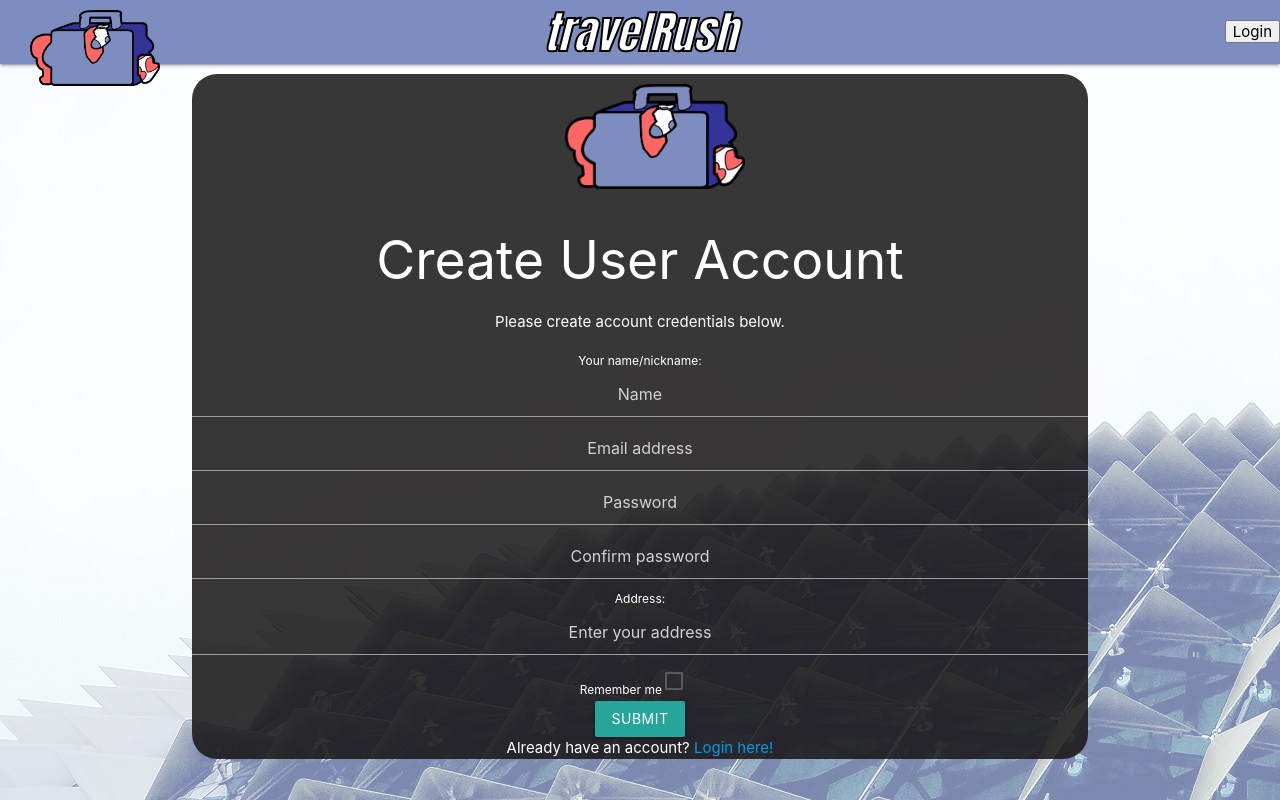
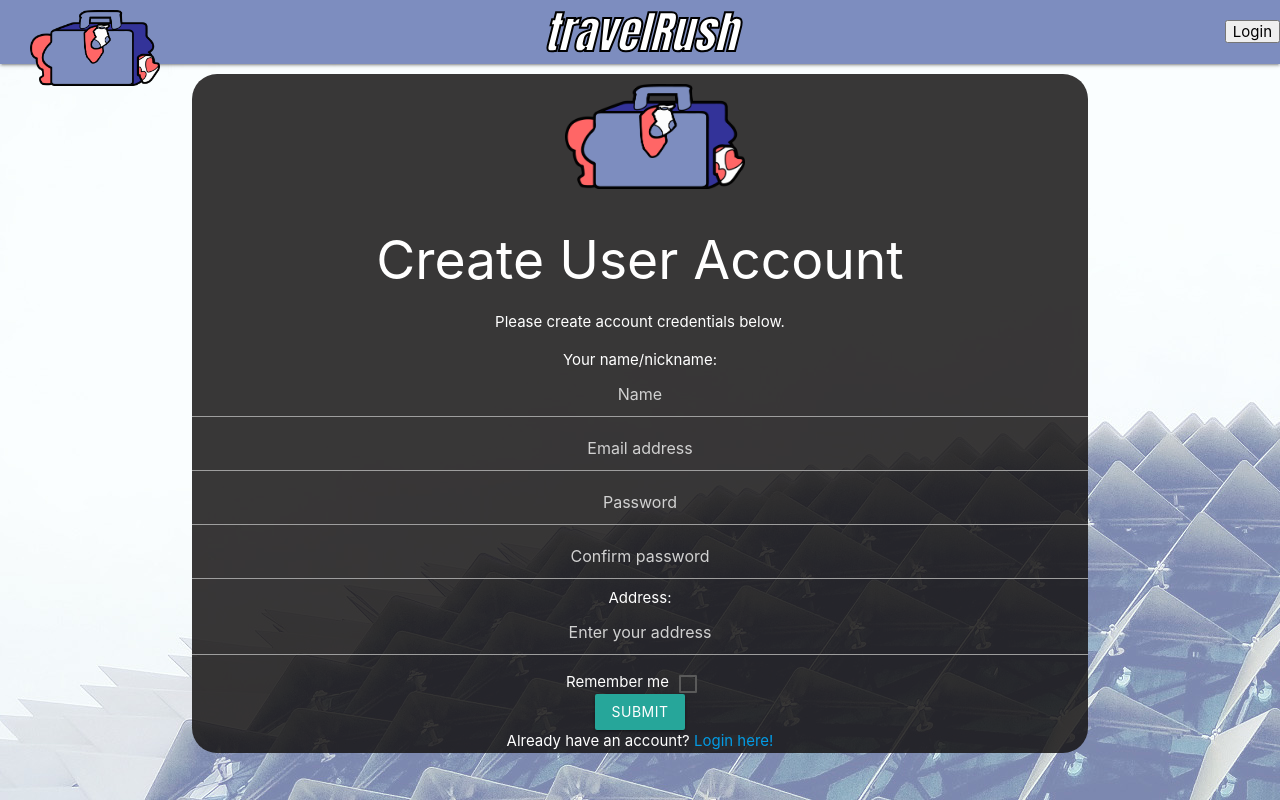
Before and after one commit to Mishel-T/travelRush2, a React (Create React App) app in the folder client/: page /signup in a window 1280 px wide. Built offline with nearby package versions, Linux system fonts and the light colour scheme.

Commit message:
Used CSS to re-align checkbox

```diff
--- a/client/src/components/SignUp/signUp.css
+++ b/client/src/components/SignUp/signUp.css
@@ -15,11 +15,17 @@
     text-align: center;
   }
 
+  [type="checkbox"]+span:not(.lever) {
+    display: initial;
+    margin-left: 10px;
+  }
+
   img.responsive-img {
     margin-top: 10px;
   }
 
   label {
+    font-size: 1rem;
     color: white;
   }
 
```
